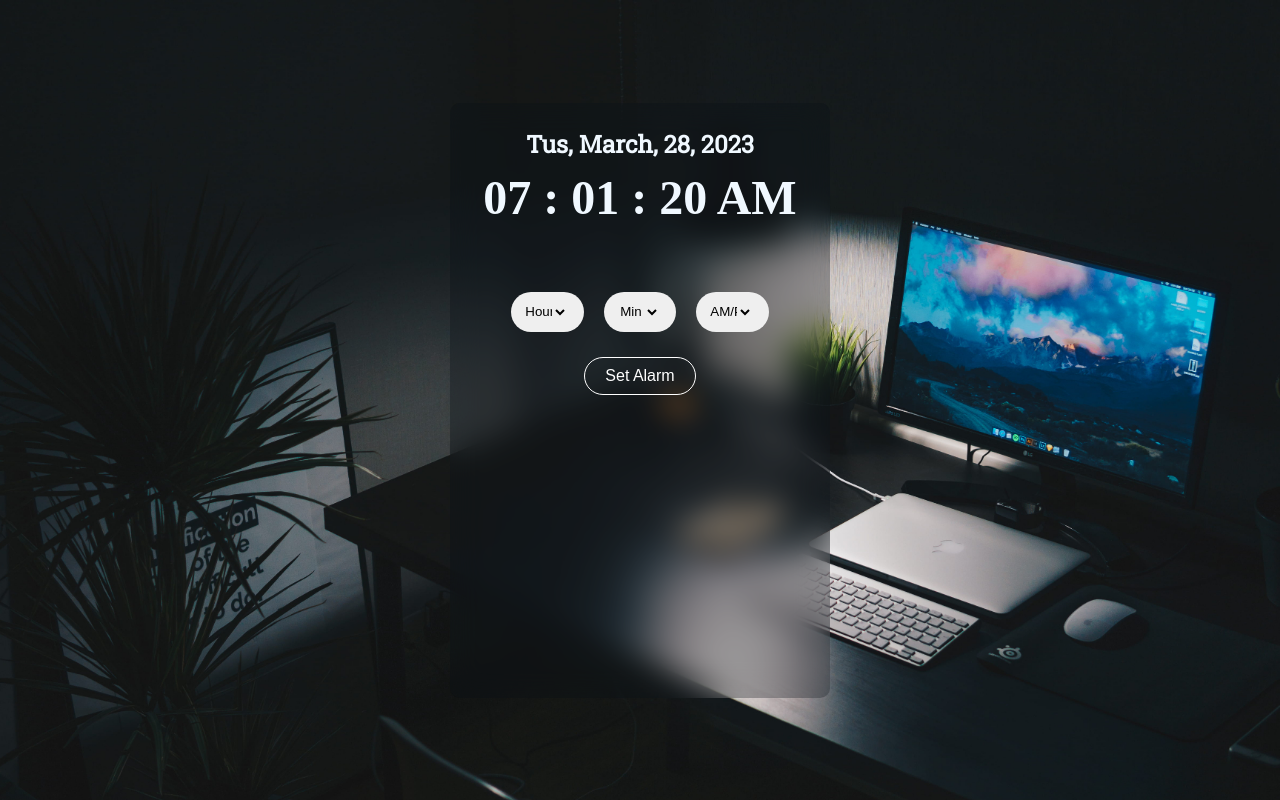
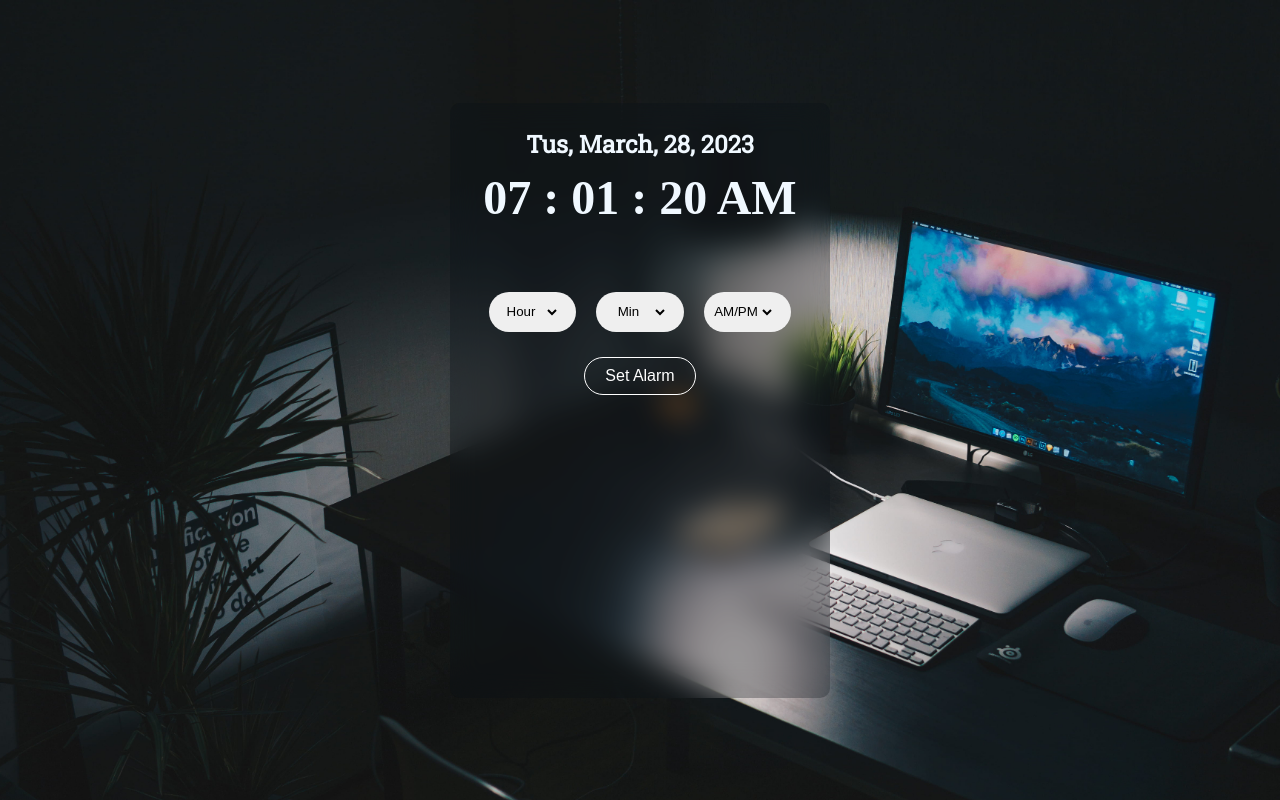
Before and after one commit to gknanhe/Alarm-Clock, a plain HTML site: page index.html in a window 1280 px wide. Drawn offline with Linux system fonts and the light colour scheme.

Commit message:
updated style sheet some design bug

```diff
--- a/style.css
+++ b/style.css
@@ -120,7 +120,7 @@ h1{
 
     border-radius: 5px;
     padding: 0 10px;
-    width: calc((100% / 4) - 20px);
+    width: calc((100% / 4) - 5px);
 
 }
 .column select{
@@ -129,7 +129,7 @@ h1{
     height: 40px;
     width: 100%;
     border-radius: 50px;
-    padding-left: 10px;
+    padding-left: 5px;
     border-right: 16px solid transparent;
     text-align: center;
 
```
